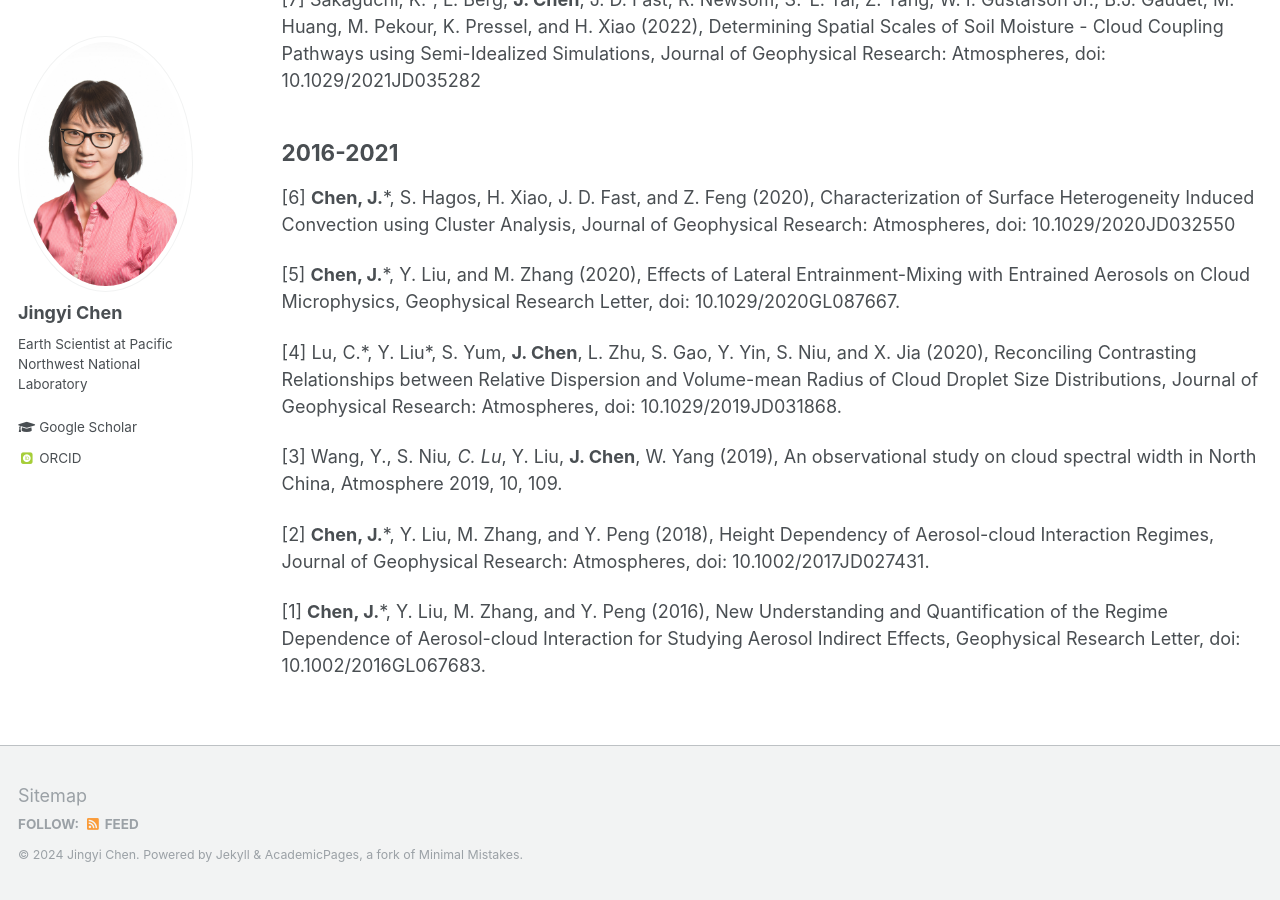
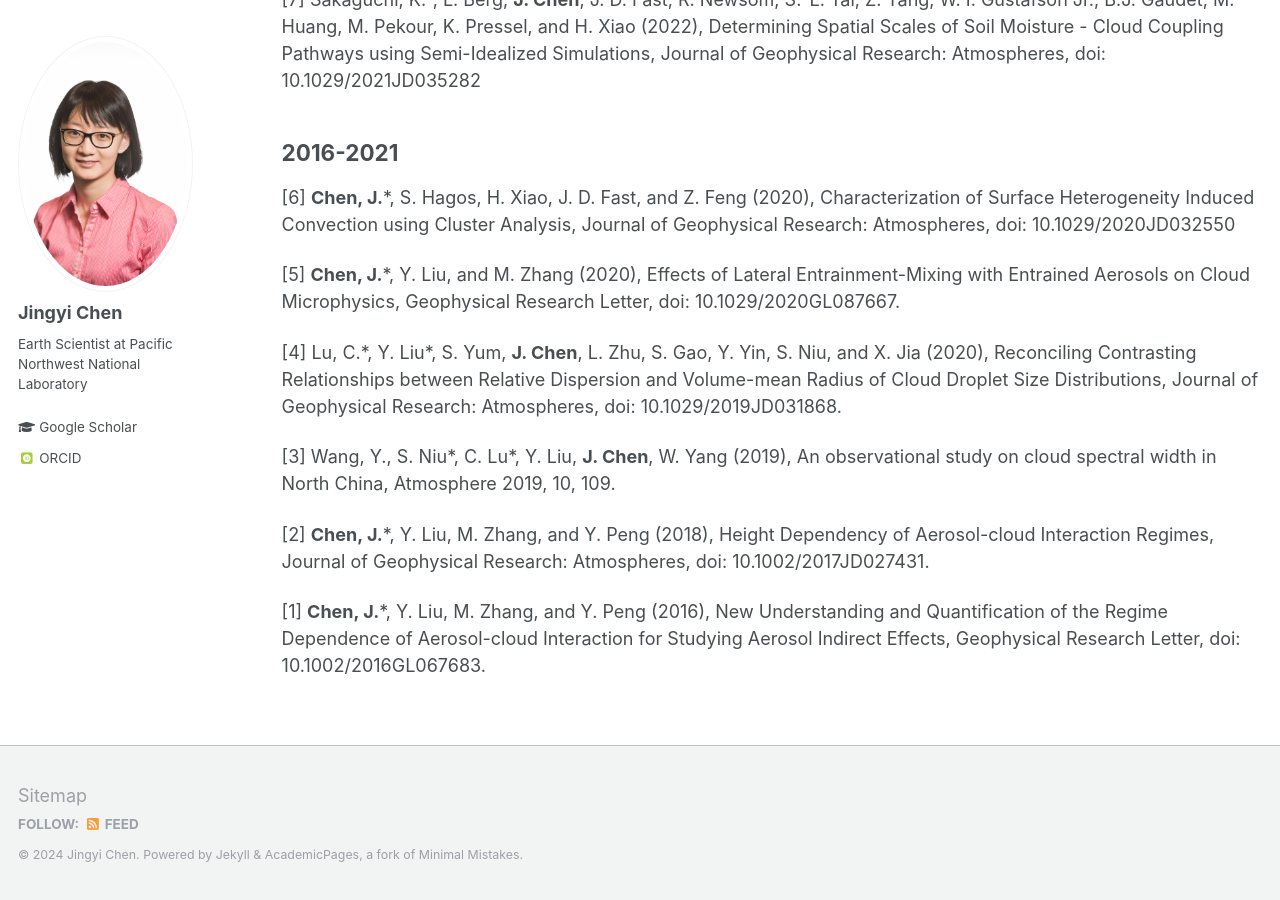
Before and after one commit to Jingyi-Chen/jingyi-chen.github.io, a Jekyll site: the page built from _pages/publications.md, in a window 1280 px wide and 900 px high, scrolled down 1762 px. Built offline with Jekyll 4.4.1, drawn with Linux system fonts in a browser that asks for light colours; some web fonts are replaced.

Commit message:
Update publications.md

```diff
--- a/_pages/publications.md
+++ b/_pages/publications.md
@@ -47,7 +47,7 @@ Below, * denotes the corresponding author.
 
 [4] Lu, C.*, Y. Liu\*, S. Yum, **J. Chen**, L. Zhu, S. Gao, Y. Yin, S. Niu, and X. Jia (2020), Reconciling Contrasting Relationships between Relative Dispersion and Volume-mean Radius of Cloud Droplet Size Distributions, Journal of Geophysical Research: Atmospheres, doi: 10.1029/2019JD031868.
 
-[3] Wang, Y., S. Niu*, C. Lu*, Y. Liu, **J. Chen**, W. Yang (2019), An observational study on cloud spectral width in North China, Atmosphere 2019, 10, 109.
+[3] Wang, Y., S. Niu\*, C. Lu\*, Y. Liu, **J. Chen**, W. Yang (2019), An observational study on cloud spectral width in North China, Atmosphere 2019, 10, 109.
 
 [2] **Chen, J.***, Y. Liu, M. Zhang, and Y. Peng (2018), Height Dependency of Aerosol-cloud Interaction Regimes, Journal of Geophysical Research: Atmospheres, doi: 10.1002/2017JD027431.
 
```
